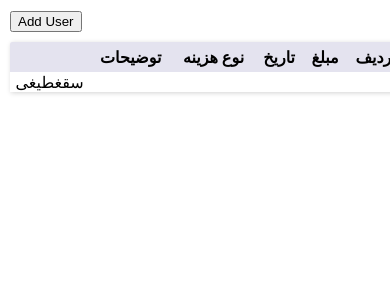
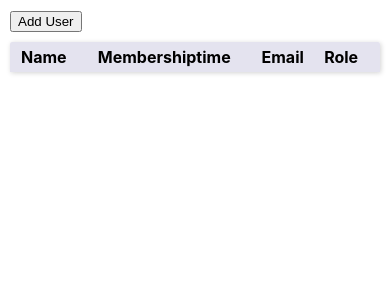
Before and after one commit to Davoudkhodaverdian/User-Managment-React, a React (Create React App) app: page / in a window 390 px wide. Shown: the top 300 px of the page. Built offline with nearby package versions, Linux system fonts and the light colour scheme.

Commit message:
add Rowcomponent and ContextS

```diff
--- /dev/null
+++ b/src/Components/RowComponent/RowComponent.css
@@ -0,0 +1,3 @@
+button.show, button.remove {
+    margin-right: 5px;
+}
--- /dev/null
+++ b/src/Components/RowComponent/RowComponent.js
@@ -0,0 +1,38 @@
+import { Component } from "react";
+import "./RowComponent.css"
+import UserListContext from '../../Contexts/UserListContext'
+
+
+class RowComponent extends Component {
+
+    static contextType = UserListContext;
+
+    render() {
+
+
+        let { cols,EditUser,RemoveUser } = this.context;
+        let {UserData } = this.props;
+        let key = UserData[cols.indexOf("key")];
+debugger
+        return (
+            <tr>
+
+                {
+                    cols.map((element, index) => {
+
+
+                        if (element == "key") return null;
+                        else return <td key={index}>{UserData[cols.indexOf(element)]}</td>;
+                    })
+                }
+                <td>
+                <button type="button" className="btn btn-sm btn-danger" onClick={EditUser.bind(this, key)}>Edit</button>
+                    <button type="button" className="btn btn-sm btn-danger remove" onClick={RemoveUser.bind(this, key)}>Remove</button>
+                </td>
+
+            </tr>
+        )
+    }
+}
+
+export default RowComponent;
--- a/src/Components/TableComponent/TableComponent.css
+++ b/src/Components/TableComponent/TableComponent.css
@@ -27,3 +27,13 @@ table[class='content-table'] thead th {
     padding: 5px;
     text-align: center;
 }
+
+@media only screen and (max-width: 840px) {
+
+    .table {
+        width: unset;
+        max-width: unset;
+    }
+
+
+}
--- a/src/Components/TableComponent/TableComponent.js
+++ b/src/Components/TableComponent/TableComponent.js
@@ -1,12 +1,15 @@
 import { Component } from "react";
-import "./TableComponent.css"
+import "./TableComponent.css";
+import RowComponent from "../RowComponent/RowComponent";
+import UserListContext from "../../Contexts/UserListContext"
 
 class TableComponent extends Component {
 
+    static contextType = UserListContext;
 
     render() {
 
-
+        let {User,cols} = this.context
 
         return (
             <div className="table">
@@ -15,16 +18,15 @@ class TableComponent extends Component {
                     <table className="content-table">
                         <thead>
                             <tr>
+                                <th>Name</th>
+                                <th>Membershiptime</th>
+                                <th>Email</th>
+                                <th>Role</th>
                                 <th></th>
-                                <th>توضیحات</th>
-                                <th>نوع هزینه</th>
-                                <th>تاریخ</th>
-                                <th>مبلغ</th>
-                                <th>ردیف</th>
                             </tr>
                         </thead>
                         <tbody>
-                            {"سقغطیغی"}
+                        {User.map((item, index) => (<RowComponent key={item[cols.indexOf("key")]} UserData={item} />))}
                         </tbody>
                     </table>
                 </div>
--- a/src/Components/UserList/UserList.css
+++ b/src/Components/UserList/UserList.css
@@ -1,4 +1,4 @@
 .add-user {
     margin: 10px;
-
+    box-sizing: border-box;
 }
--- a/src/Components/UserList/UserList.js
+++ b/src/Components/UserList/UserList.js
@@ -1,20 +1,39 @@
 import { Component } from "react";
 import "./UserList.css"
 import TableComponent from '../TableComponent/TableComponent'
-
+import UserListContext from '../../Contexts/UserListContext'
 class UserList extends Component {
 
-
-
-
-    AddUser() {
-
+    state = {
+        User : Object.entries(localStorage).map(([key, value]) => value.split(","))
     }
 
 
+    cols = ["Name", "MembershipTime","Email","Role","key"]
+
+    AddUser() {
+        alert("AddUser")
+    }
+
+    EditUser(){
+        alert("EditUser")
+    }
+
+    RemoveUser(){
+        alert("RemoveUser")
+    }
+
     render() {
 
+        let {User} = this.state;
         return (
+          <UserListContext.Provider value={{
+                cols: this.cols,
+                User: User,
+                AddUser: this.AddUser.bind(this),
+                EditUser: this.EditUser.bind(this),
+                RemoveUser: this.RemoveUser.bind(this),
+            }}>
             <div>
             <div className="add-user">
                 <button type="button" className="btn btn-sm btn-danger" onClick={this.AddUser}>Add User</button>
@@ -24,6 +43,7 @@ class UserList extends Component {
                 <TableComponent/>
             </div>
             </div>
+            </UserListContext.Provider>
         )
     }
 }
--- /dev/null
+++ b/src/Contexts/UserListContext.js
@@ -0,0 +1,12 @@
+import React from "react";
+
+const UserListContext = React.createContext({
+
+    cols: [],
+    Users: [],
+    AddUser: ()=>{},
+    EditUser: ()=>{},
+    RemoveUser:  ()=>{},
+});
+
+export default UserListContext;
--- a/src/index.css
+++ b/src/index.css
@@ -5,8 +5,6 @@ body {
     sans-serif;
   -webkit-font-smoothing: antialiased;
   -moz-osx-font-smoothing: grayscale;
-
-  box-sizing: border-box;
 }
 
 code {
```
